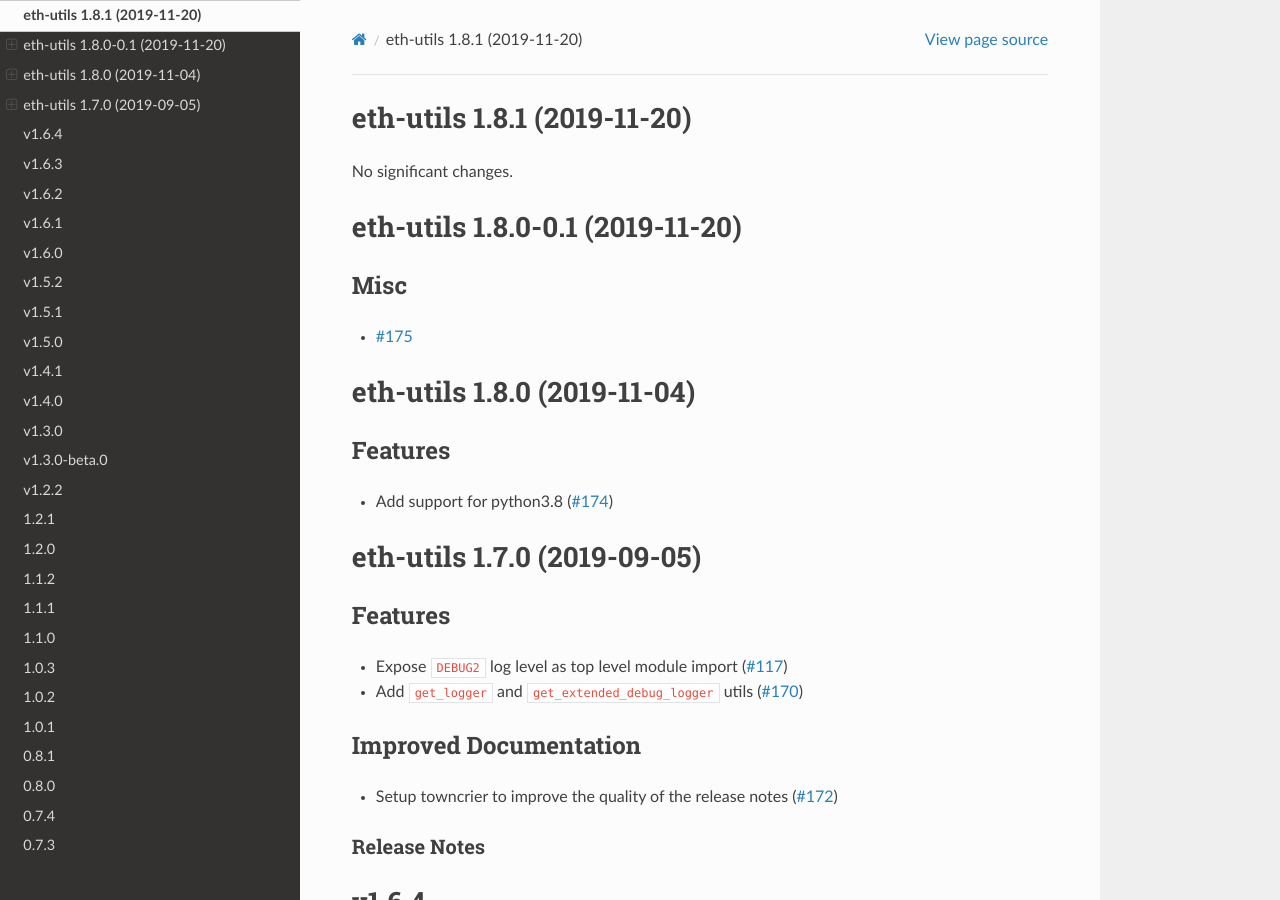
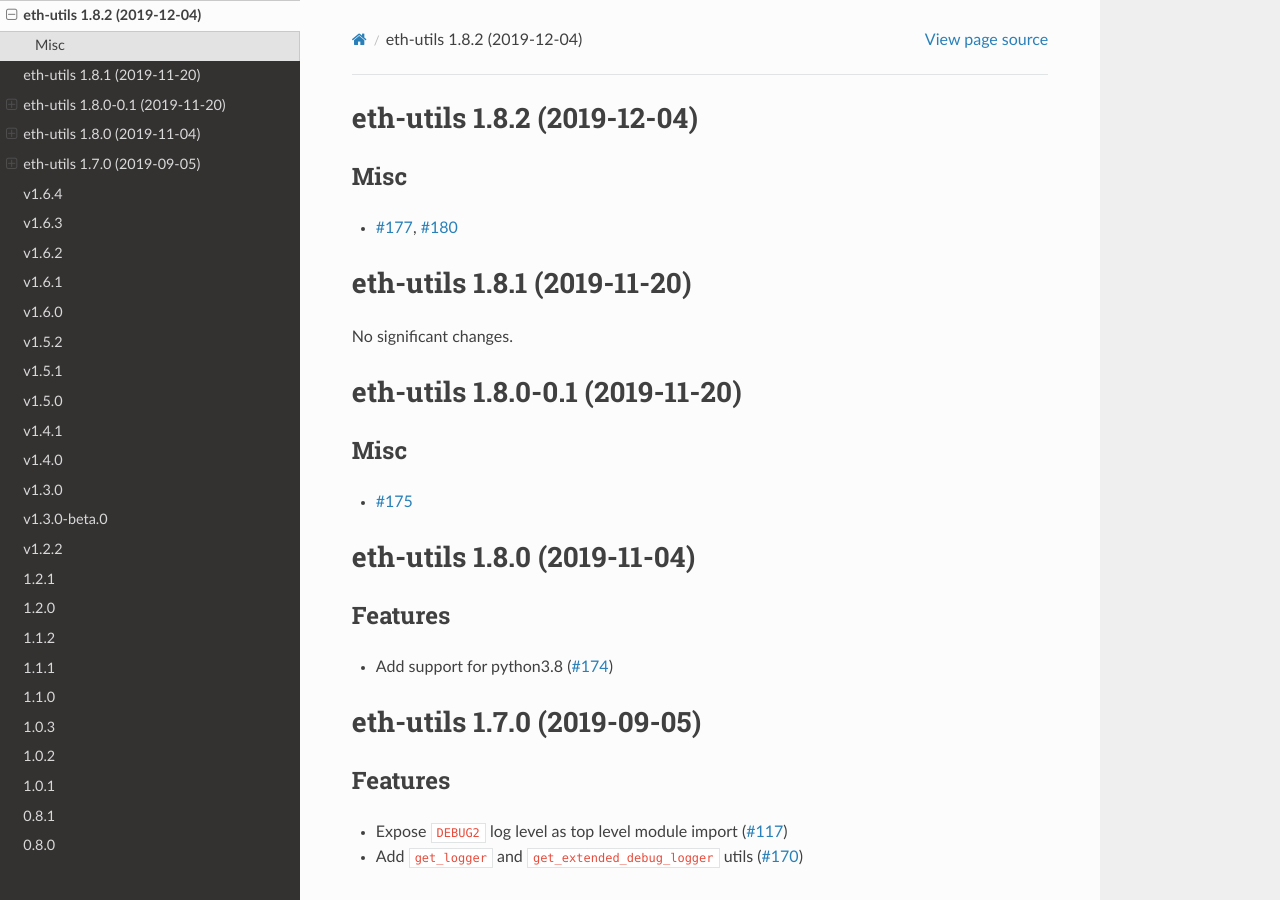
Before and after one commit to ethereum/eth-utils, a Sphinx documentation site: the page built from docs/releases.rst, in a window 1280 px wide and 900 px high. Built offline with Sphinx 7.4.7 and the Read the Docs theme 2.0.0, drawn with Linux system fonts in a browser that asks for light colours; pages that are not in the unit, such as notebooks, are missing from menus.

Commit message:
Bump version: 1.8.1 → 1.8.2

```diff
--- a/docs/releases.rst
+++ b/docs/releases.rst
@@ -1,3 +1,12 @@
+eth-utils 1.8.2 (2019-12-04)
+----------------------------
+
+Misc
+~~~~
+
+- `#177 <https://github.com/ethereum/eth-utils/issues/177>`__, `#180 <https://github.com/ethereum/eth-utils/issues/180>`__
+
+
 eth-utils 1.8.1 (2019-11-20)
 ----------------------------
 
--- a/newsfragments/177.misc.rst
+++ /dev/null
@@ -1 +0,0 @@
-Update eth-typing dependency to v2.2.0 and add mypy.ini config file.
--- a/newsfragments/180.misc.rst
+++ /dev/null
@@ -1 +0,0 @@
-Add stub file to allow for typing of curried fns.
--- a/setup.py
+++ b/setup.py
@@ -44,7 +44,7 @@ extras_require['dev'] = (
 setup(
     name='eth-utils',
     # *IMPORTANT*: Don't manually change the version here. Use the 'bumpversion' utility.
-    version='1.8.1',
+    version='1.8.2',
     description="""Common utility functions for ethereum codebases.""",
     long_description_markdown_filename='README.md',
     author='Piper Merriam',
```
Also changed, not shown: .bumpversion.cfg.
